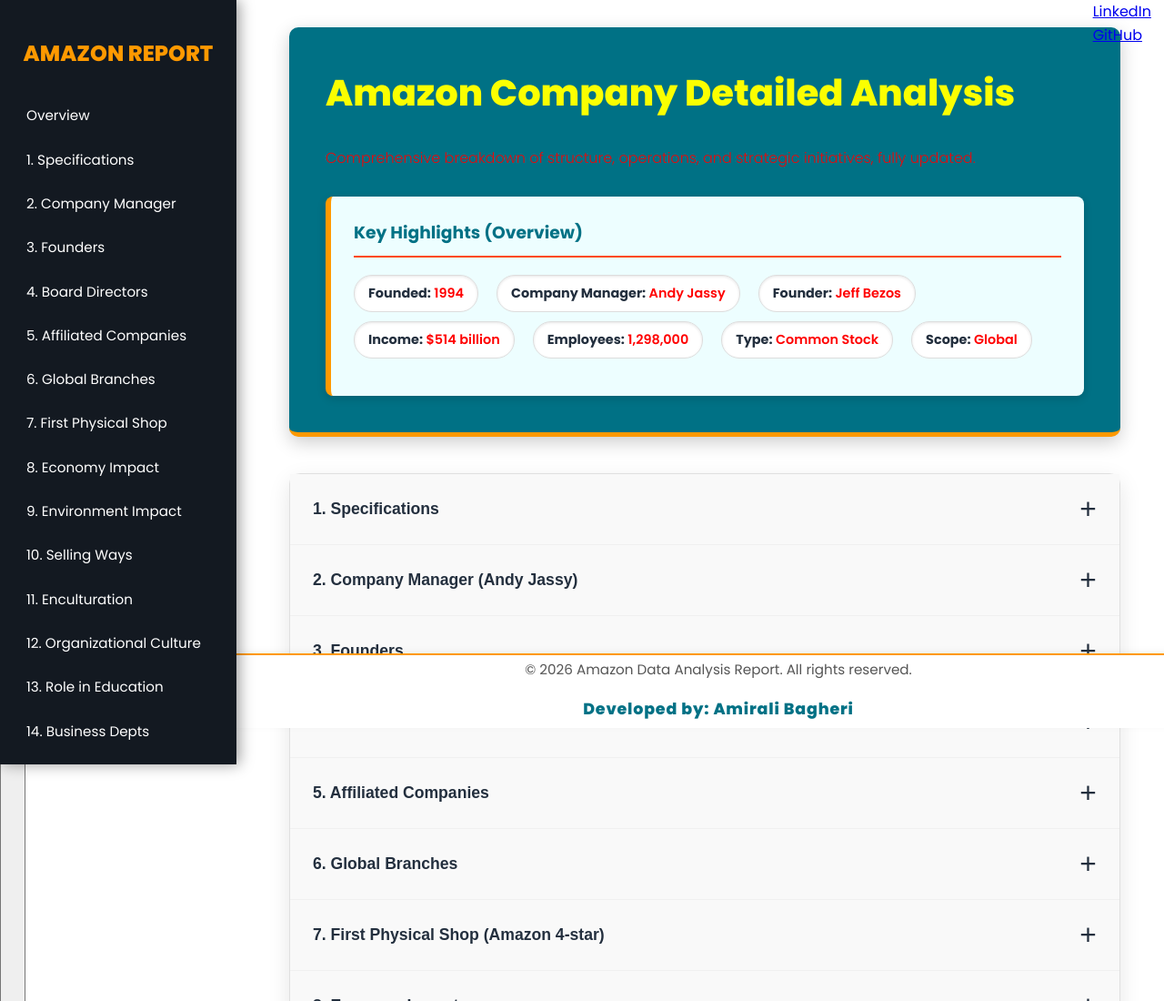
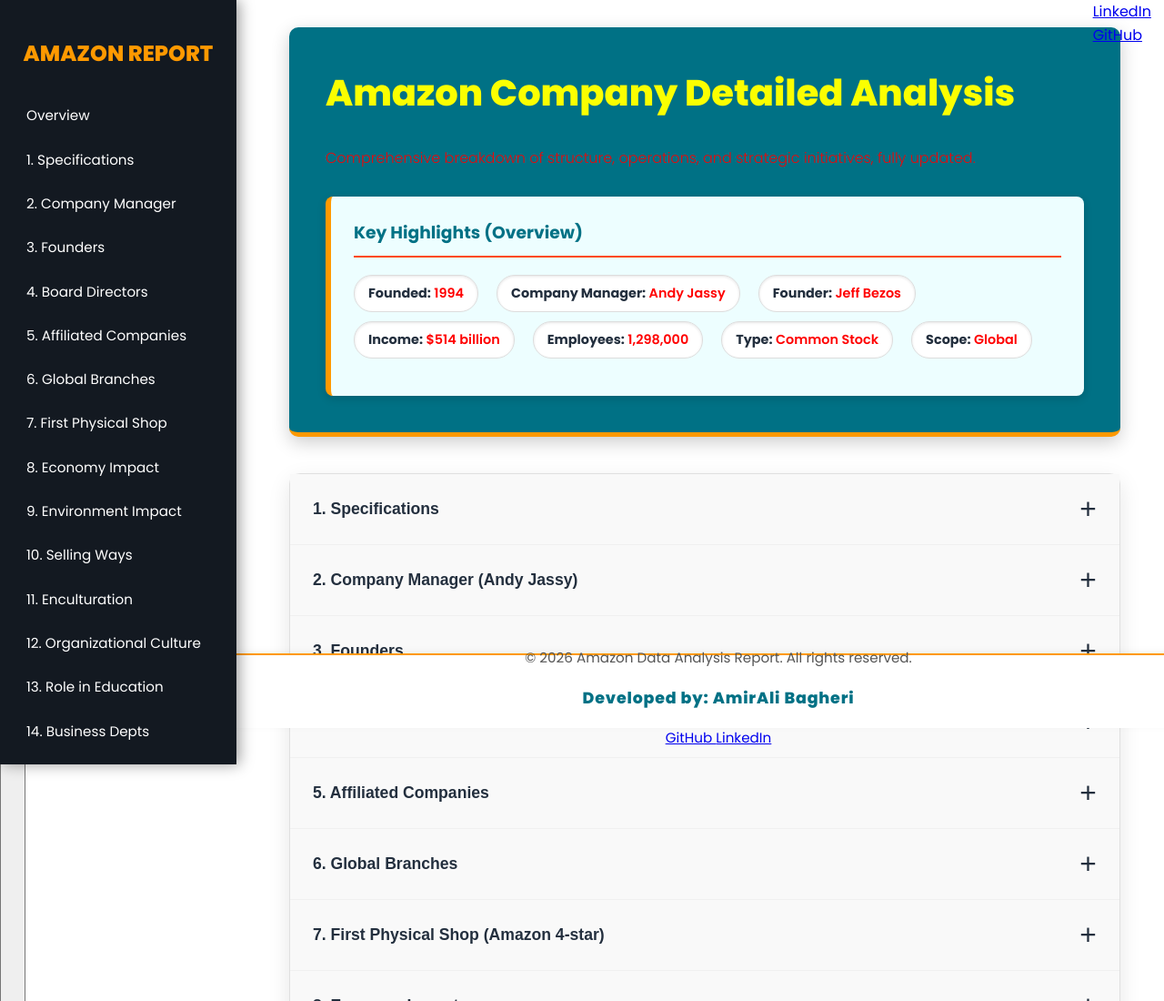
Before and after one commit to AmirAli258/Amazon.website, a plain HTML site: page index.html in a window 1280 px wide. Shown: the top 1100 px of the page at 91% size. Drawn offline with Linux system fonts and the light colour scheme.

Commit message:
Update index.html

```diff
--- a/index.html
+++ b/index.html
@@ -313,10 +313,21 @@
         </main>
 
         <!-- Footer (FIXED) -->
-        <footer class="footer">
-            <p>&copy; 2026 Amazon Data Analysis Report. All rights reserved.</p>
-            <p class="author">Developed by: Amirali Bagheri</p>
-        </footer>
+<footer class="footer">
+    <p>&copy; 2026 Amazon Data Analysis Report. All rights reserved.</p>
+
+    <p class="author">Developed by: AmirAli Bagheri</p>
+
+    <div class="social-links">
+        <a href="https://github.com/AmirAliSec" target="_blank">
+            <i class="fab fa-github"></i> GitHub
+        </a>
+
+        <a href="https://www.linkedin.com/in/amirali-bagheri-b654aa376" target="_blank">
+            <i class="fab fa-linkedin"></i> LinkedIn
+        </a>
+    </div>
+</footer>
     </div>
 
 
```
